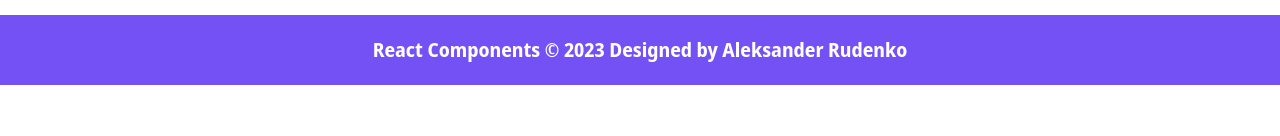
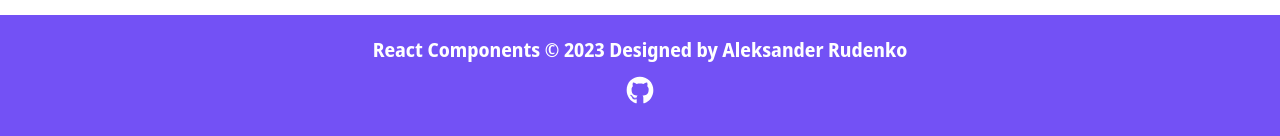
Before and after one commit to aleksander1802/react-components, a React (Vite) app in the folder react-components/: page / in a window 1280 px wide. Shown: the part 8377-8513 px from the top of the page. Before the commit the page ends 8462 px from the top, so only its background shows below. Built offline with nearby package versions, Linux system fonts and the light colour scheme.

Commit message:
feat: added github svg into footer

```diff
--- a/react-components/src/layout/Footer/Footer.tsx
+++ b/react-components/src/layout/Footer/Footer.tsx
@@ -1,4 +1,5 @@
 import { FooterProps } from './Footer.props';
+import GitIcon from './github.svg';
 
 import cn from 'classnames';
 
@@ -8,6 +9,9 @@ export const Footer = ({ className }: FooterProps): JSX.Element => {
   return (
     <footer className={cn(className, styles.footer)}>
       <h3>React Components © 2023 Designed by Aleksander Rudenko</h3>
+      <a href="https://github.com/aleksander1802" target="_blank" rel="noreferrer">
+        <img width={40} height={40} src={GitIcon} alt="Github icon" />
+      </a>
     </footer>
   );
 };
```
Also changed, not shown: react-components/src/layout/Footer/github.svg (added).
